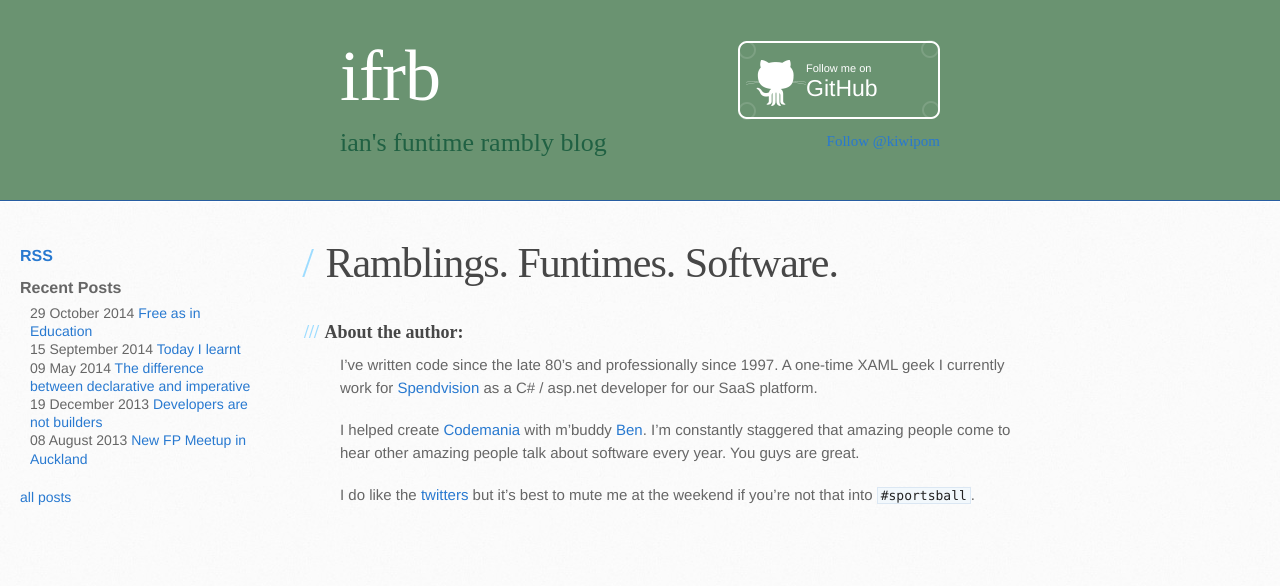
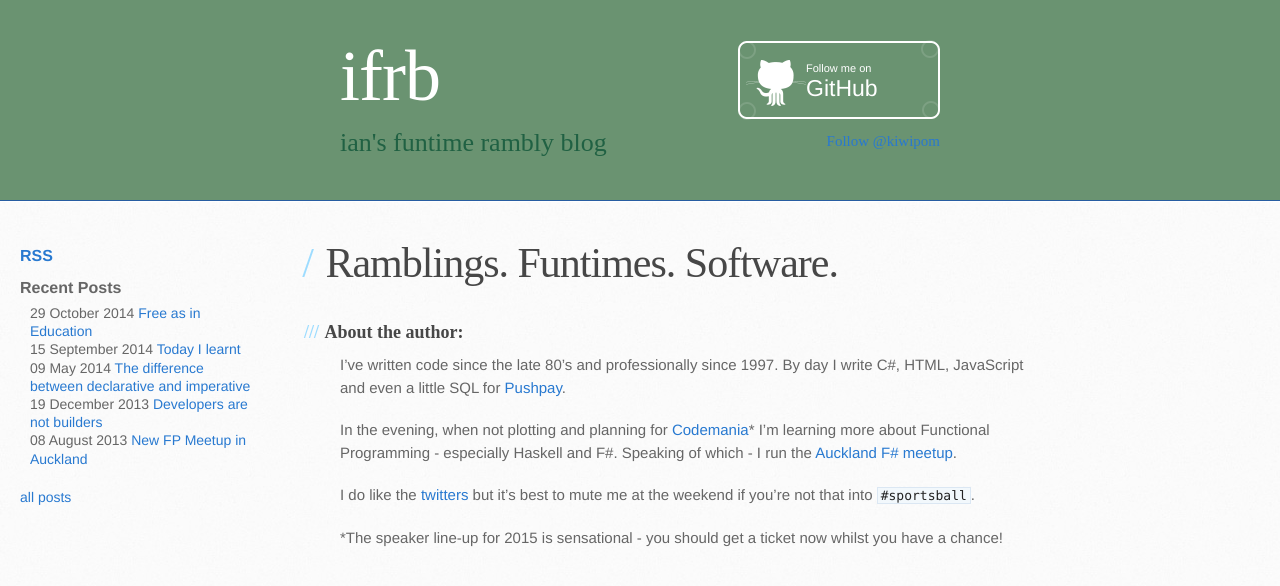
Before and after one commit to kiwipom/kiwipom.github.io, a Jekyll site: the page built from index.md, in a window 1280 px wide. Shown: the top 586 px of the page. Built offline with Jekyll 4.4.1, drawn with Linux system fonts in a browser that asks for light colours; some web fonts are replaced; comment, search, counter and statistics services are not loaded.

Commit message:
updated bio

```diff
--- a/index.md
+++ b/index.md
@@ -6,8 +6,11 @@ title: ifrb by Ian Randall
 # Ramblings. Funtimes. Software.
 
 ### About the author:
-I've written code since the late 80's and professionally since 1997. A one-time XAML geek I currently work for [Spendvision](http://spendvision.com) as a C# / asp.net developer for our SaaS platform.
+I've written code since the late 80's and professionally since 1997. By day I write C#, HTML, JavaScript and even a little SQL for [Pushpay](http://pushpay.com).
 
-I helped create [Codemania](http://codemania.co.nz) with m'buddy [Ben](http://ben.geek.nz). I'm constantly staggered that amazing people come to hear other amazing people talk about software every year. You guys are great.
+In the evening, when not plotting and planning for [Codemania](http://codemania.co.nz)<superscript>*</superscript> I'm learning more about Functional Programming - especially Haskell and F#. Speaking of which - I run the [Auckland F# meetup](http://www.meetup.com/Auckland-F-Programming-Meetup/).
 
 I do like the [twitters](http://twitter.com/kiwipom) but it's best to mute me at the weekend if you're not that into `#sportsball`.
+
+
+<p><superscript>*</superscript>The speaker line-up for 2015 is sensational - you should get a ticket now whilst you have a chance!</p>
```
